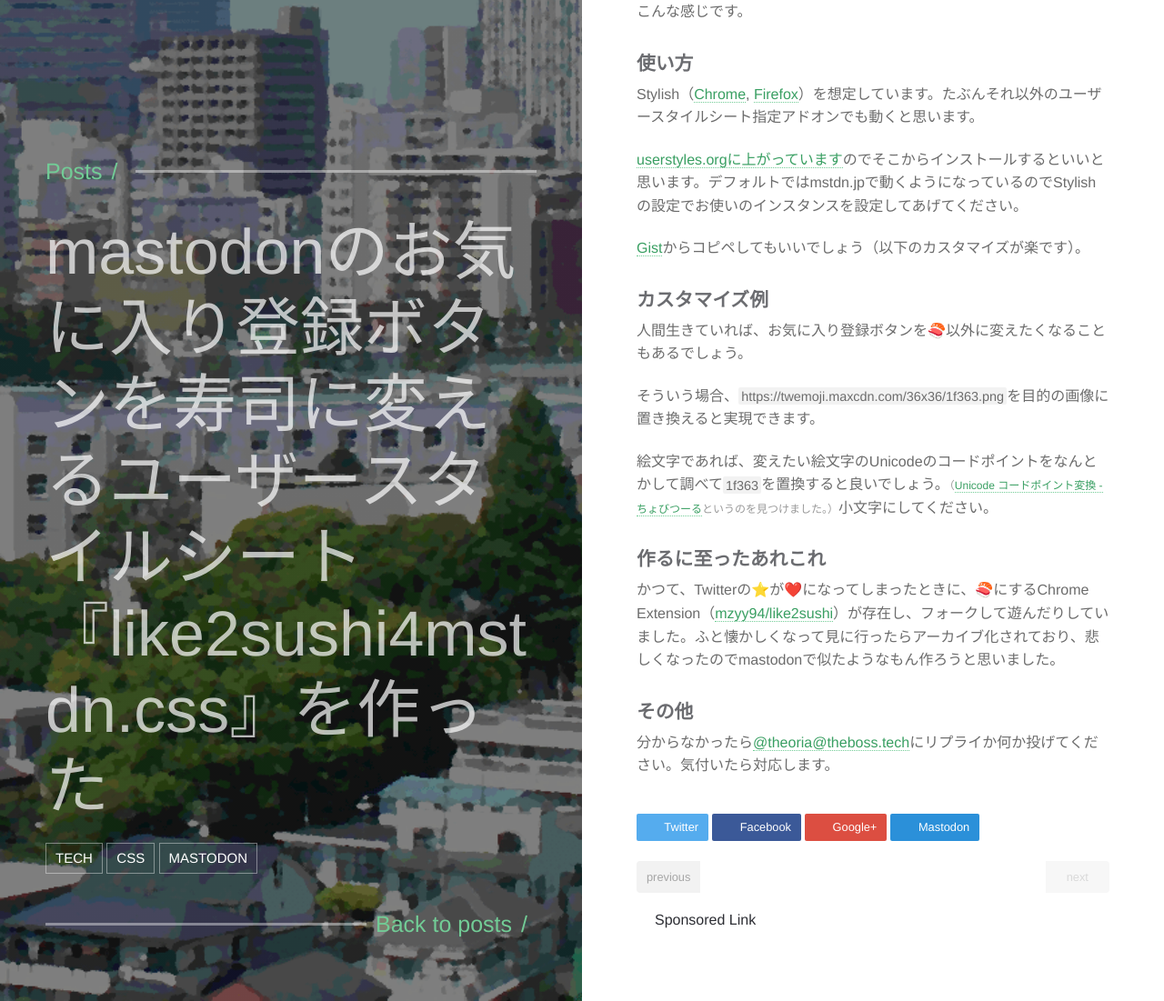
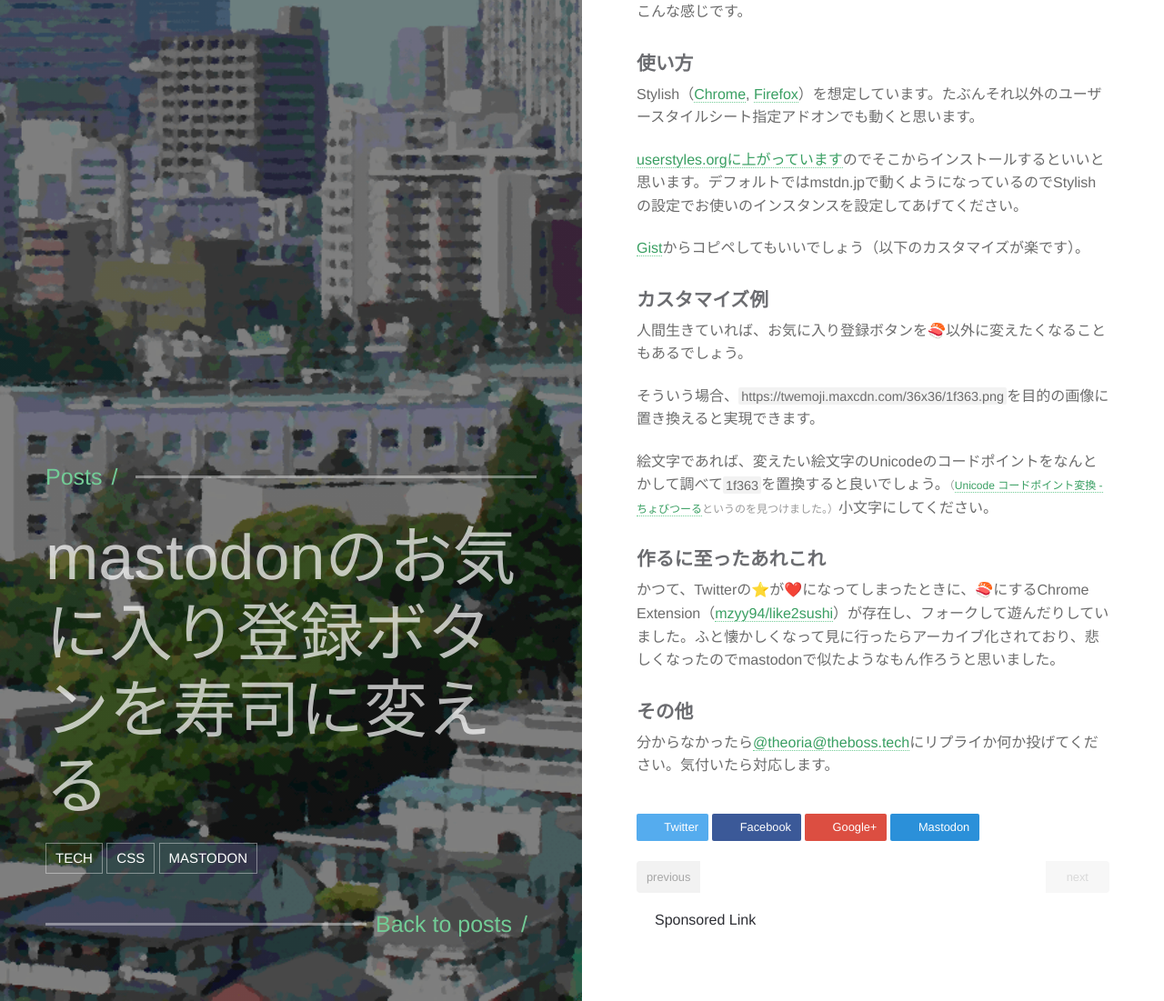
Before and after one commit to theoria24/theoria24.github.io, a Jekyll site: the page built from _posts/2018-3-1-like2sushi4mstdn.md, in a window 1280 px wide, cut to the strip 674-1775 px from the top of the page. Shown: the whole strip at 91% size. Built offline with Jekyll 4.4.1, drawn with Linux system fonts in a browser that asks for light colours; some web fonts are replaced; a script that is not in the unit is left out; comment, search, counter and statistics services are not loaded.

Commit message:
like2sushi

```diff
--- a/_posts/2018-3-1-like2sushi4mstdn.md
+++ b/_posts/2018-3-1-like2sushi4mstdn.md
@@ -1,6 +1,6 @@
 ---
 layout: post
-title: mastodonのお気に入り登録ボタンを寿司に変えるユーザースタイルシート『like2sushi4mstdn.css』を作った
+title: mastodonのお気に入り登録ボタンを寿司に変える
 categories:
   - technology
 tags:
```
